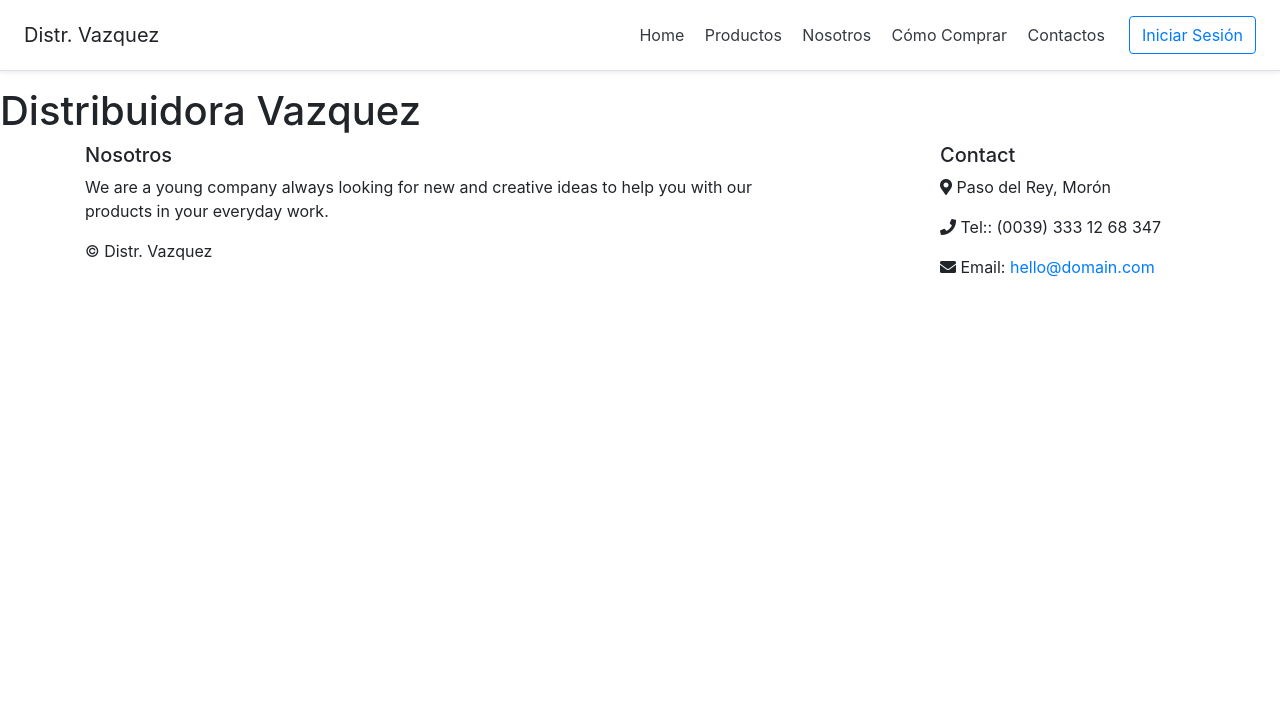
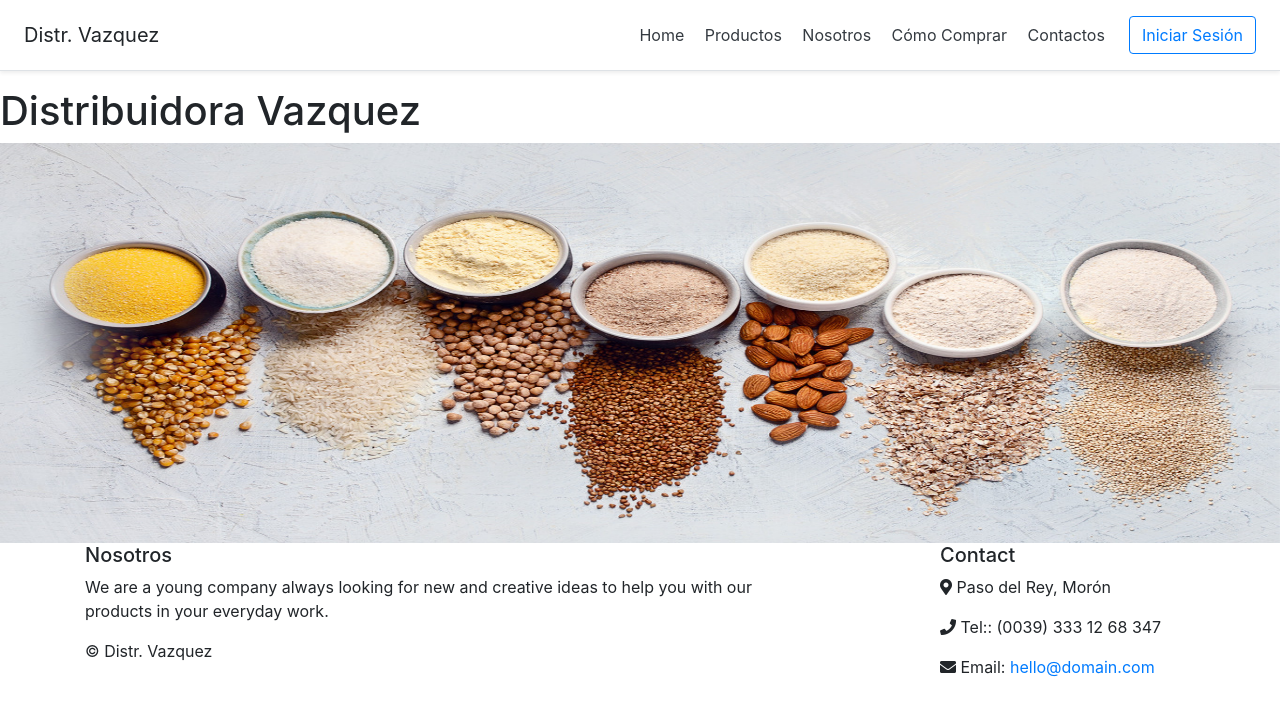
Before and after one commit to viccmedina/unlu_sip, a Flask app: template distribuidora/templates/home.html in a window 1280 px wide. Shown: the top 716 px of the page. Run offline with Flask 2, Linux system fonts and the light colour scheme; the template is opened without the code that fills it, so the values that code supplies are empty; parts of the project's set-up code (start-up, migrations or seed data) failed here and were passed over; some libraries are stand-ins or nearby versions.

Commit message:
mejoramos el home

```diff
--- a/app.py
+++ b/app.py
@@ -3,7 +3,7 @@ from flask import render_template
 
 @app.route('/')
 def index():
-	return render_template('login.html')
+	return render_template('home.html')
 
 if __name__ == '__main__':
 	app.run(debug=True)
--- a/distribuidora/templates/home.html
+++ b/distribuidora/templates/home.html
@@ -3,5 +3,17 @@
 {% block content %}
 
 <h1>Distribuidora Vazquez</h1>
-
+<div id="carouselExampleSlidesOnly" class="carousel slide" data-ride="carousel">
+  <div class="carousel-inner">
+    <div class="carousel-item active">
+      <img class="d-block w-100" src="./static/img/pic1.jpg" alt="First slide"  width="193px" height="400px">
+    </div>
+    <div class="carousel-item">
+      <img class="d-block w-100" src="./static/img/pic2.jpg" alt="Second slide" width="193px" height="400px">
+    </div>
+    <div class="carousel-item">
+      <img class="d-block w-100" src="./static/img/pic3.jpg" alt="Third slide" width="193px" height="400px">
+    </div>
+  </div>
+</div>
 {% endblock %}
```
Also changed, not shown: distribuidora/static/img/pic1.jpg (added), distribuidora/static/img/pic2.jpg (added), distribuidora/static/img/pic3.jpg (added).
